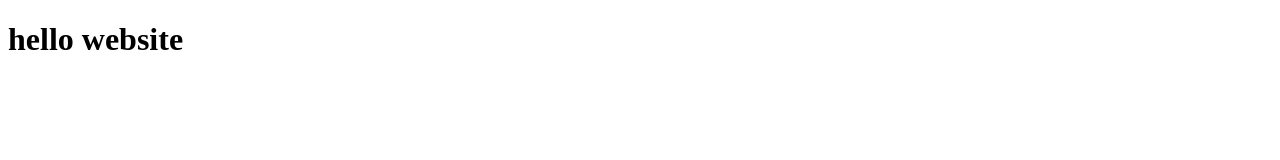
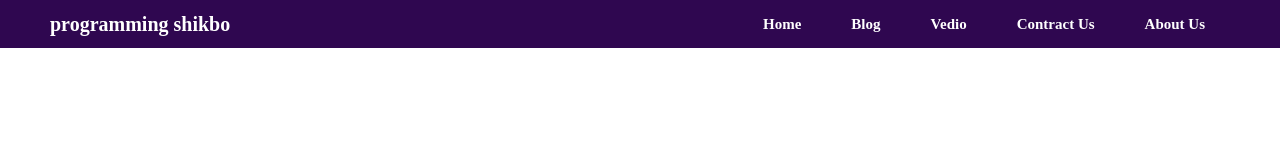
Before and after one commit to samir-babu/multipage-website, a plain HTML site: page index.html in a window 1280 px wide. Drawn offline with Linux system fonts and the light colour scheme.

Commit message:
second commit

```diff
--- a/index.html
+++ b/index.html
@@ -7,6 +7,18 @@
     <link rel="stylesheet" href="style.css">
 </head>
 <body>
-    <h1>hello website</h1>
+      <nav>
+         <div>
+            <h2>programming shikbo</h2>
+         </div>
+         <ul>
+            <li><a href="#">Home</a></li>
+            <li><a href="#">Blog</a></li>
+            <li><a href="#">Vedio</a></li>
+            <li><a href="#">Contract Us</a></li>
+            <li><a href="#">About Us</a></li>
+         </ul>
+      </nav>
+
 </body>
 </html>
--- a/style.css
+++ b/style.css
@@ -0,0 +1,36 @@
+*{
+    margin: 0px;
+    padding: 0px;
+}
+nav{
+    display: flex;
+    justify-content: space-between;
+    align-items: center;
+    background-color:rgb(47, 7, 80);
+    padding: 5px 50px;
+}
+nav ul{
+    display: flex;
+}
+nav ul li{
+    list-style-type: none;
+    margin: 10px 5px ;
+}
+nav ul li a{
+    color: white;
+    text-decoration: none;
+    font-weight: bold;
+    font-size: 15px;
+    padding: 10px 20px;
+    transition: 0.5s;
+}
+nav ul li a:hover{
+    background-color: black;
+    color: brown;
+    border-radius: 5px;
+
+}
+nav h2{
+    color: white;
+    font-size: 20px;
+}
```
